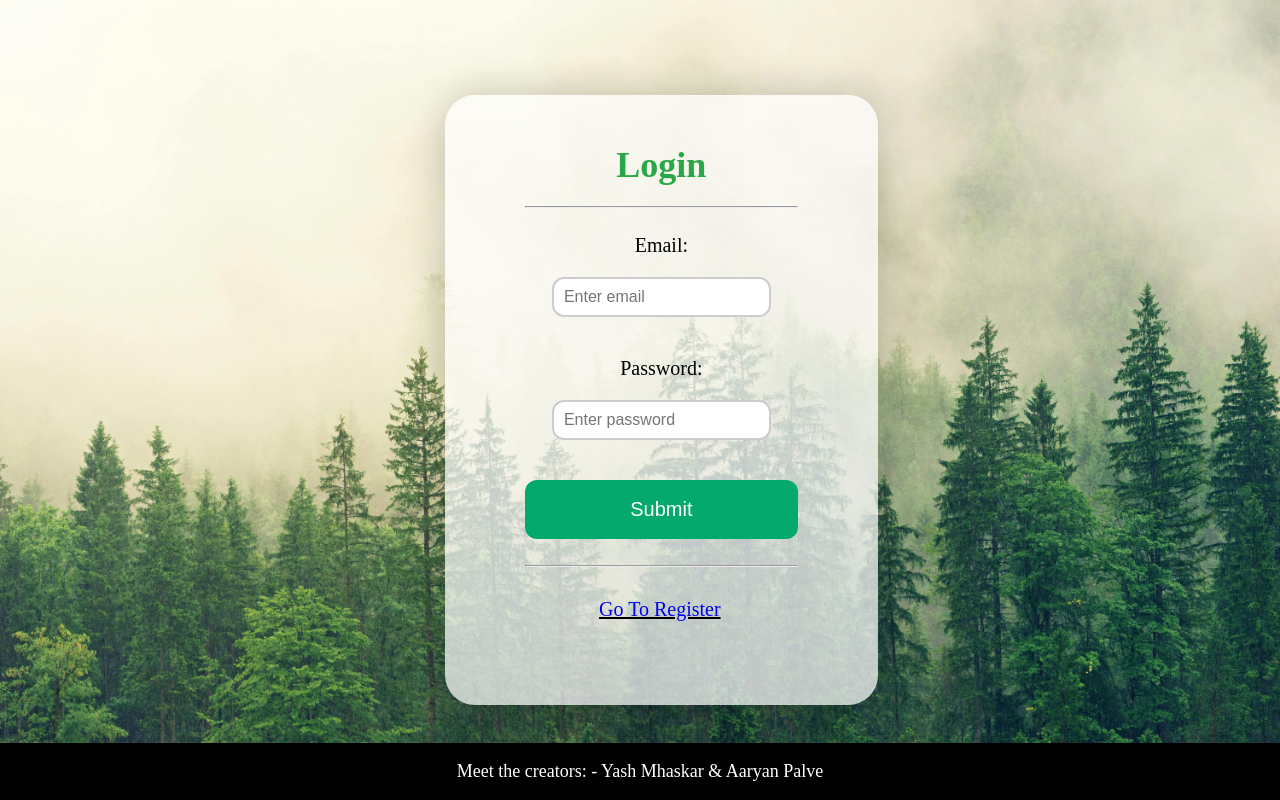
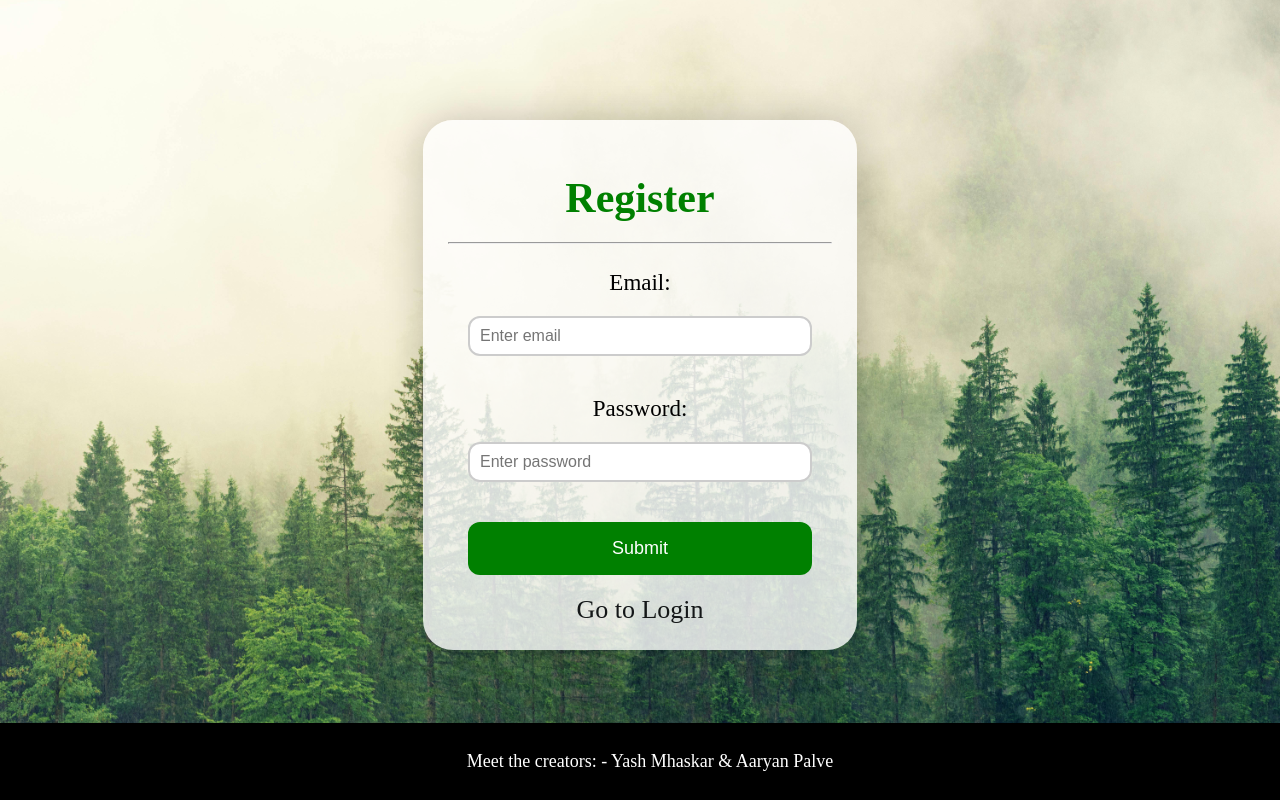
Before and after one commit to AaryanPalve5/agrimate.github.io, a Flask app: page /login_rain in a window 1280 px wide. Run offline with Flask 3, Linux system fonts and the light colour scheme; some libraries are stand-ins or nearby versions.

Commit message:
Agrimate

```diff
--- a/Rainfall-Prediction/templates/login.html
+++ b/Rainfall-Prediction/templates/login.html
@@ -12,6 +12,8 @@
         margin: 0;
         padding: 0;
         overflow: hidden;
+        font-family: 'Times New Roman', Times, serif;
+        font-size: 16px;
     }
 
     .container {
@@ -19,27 +21,23 @@
         flex-direction: column;
         align-items: center;
         justify-content: center;
-        height: 100vh;
-
+        min-height: 100vh;
     }
 
     .form-wrapper {
-        background-color: rgba(255, 255, 255, 0.718); /* Adjusted opacity */
+        background-color: rgba(255, 255, 255, 0.8); /* Adjusted opacity */
         padding: 25px; /* Increased padding */
         border-radius: 30px; /* Increased border radius */
         box-shadow: 0 0 40px rgba(0, 0, 0, 0.2); /* Increased box shadow */
         text-align: center;
         max-width: 800px; /* Increased max-width for wider form */
-        width: 70%; /* Set width to 80% for responsiveness */
-        height: 70vh; /* Set shorter height */
-        padding-right: 80px;
-        padding-left: 80px;
+        width: 30%; /* Set width to 80% for responsiveness */
+        margin-bottom: 30px; /* Increased margin bottom */
     }
 
     .form-title {
-        color: #2aa747;
-        font-weight: bolder;
-        font-size: 36px; /* Decreased font size */
+        color: green;
+        font-size: 42px; /* Decreased font size */
         margin-bottom: 20px; /* Increased margin bottom */
     }
 
@@ -50,12 +48,12 @@
     label {
         display: block;
         margin-bottom: 20px; /* Increased margin bottom */
-        font-size: 20px; /* Decreased font size */
+        font-size: 23px; /* Decreased font size */
     }
 
     input[type="email"],
     input[type="password"] {
-        width: 80%;
+        width: calc(100% - 40px); /* Adjusted width */
         height: 40px; /* Adjusted height */
         padding: 10px; /* Decreased padding */
         margin-bottom: 20px; /* Increased margin bottom */
@@ -66,84 +64,75 @@
     }
 
     button[type="submit"] {
-        width: 100%;
-        padding: 18px; /* Decreased padding */
-        background-color: #04AA6D;
+        width: calc(100% - 40px); /* Adjusted width */
+        padding: 16px; /* Decreased padding */
+        background-color: green;
         color: #fff;
         border: none;
         border-radius: 12px; /* Increased border radius */
         cursor: pointer;
-
-        font-size: 20px; /* Decreased font size */
+        transition: background-color 0.3s;
+        font-size: 18px; /* Decreased font size */
     }
 
     button[type="submit"]:hover {
         background-color: darkgreen;
     }
 
-
-
-
+    .btn-register {
+        display: block;
+        margin-top: 20px; /* Decreased margin top */
+        font-size: 26px; /* Decreased font size */
+        text-decoration: none;
+        color: #141718;
+        transition: color 0.3s;
+    }
 
     footer {
-            background-color: black;
+        background-color: rgba(0, 0, 0, 0.8);
         color: white;
         text-align: center;
-
         position: fixed;
         bottom: 0;
-            width: 100%;/* Adjusted margin-bottom */
-            z-index: 9999;
-        }
-      @media screen and (max-width: 768px) {
-        .form-wrapper {
-          margin-left: -15px;
-        }
+        width: 100%;
+        padding: 10px;
+        font-family: 'Times New Roman', Times, serif;
+        font-size: 14px;
     }
   </style>
-
-  <script src="https://cdn.jsdelivr.net/npm/jquery@3.7.1/dist/jquery.slim.min.js"></script>
-  <script src="https://cdn.jsdelivr.net/npm/popper.js@1.16.1/dist/umd/popper.min.js"></script>
-  <script src="https://cdn.jsdelivr.net/npm/bootstrap@4.6.2/dist/js/bootstrap.bundle.min.js"></script>
 </head>
 <body>
 
 <div class="container">
-  <div class="row justify-content-center">
-    <div class="col-sm-8">
   <div class="form-wrapper">
-        <form action="{% if login_type == 'rain' %}/login_rain{% else %}/login_crop{% endif %}" method="POST">
-          <h1 class="form-title">Login</h1> <!-- Move "Login" inside the form --><hr><br>
-
+    <h1 class="form-title">Register</h1><hr><br>
+    {% if error %}
+    <div class="alert alert-danger" role="alert">
+      <script>
+        alert("{{ error }}")
+      </script>
+    </div>
+    {% endif %}
+    <form action="{% if register_type == 'rain' %}/register_rain{% else %}/register_crop{% endif %}" method="POST">
       <div class="form-group">
         <label for="email">Email:</label>
-            <input type="email" class="form-control" id="email" placeholder="Enter email" name="email">
+        <input type="email" id="email" placeholder="Enter email" name="email">
       </div>
       <div class="form-group">
         <label for="pwd">Password:</label>
-            <input type="password" class="form-control" id="pwd" placeholder="Enter password" name="password">
+        <input type="password" id="pwd" placeholder="Enter password" name="password">
       </div>
-          <button type="submit" class="btn btn-dark">Submit</button>
-
-          <br><br><hr><a href="{% if login_type == 'rain' %}/register_rain{% else %}/register_crop{% endif %}" class="reg" style="margin: 3px; font-size: 20px; text-decoration-color: black;"><br>Go To Register</a>
-         <br>
-         {% if error %}<br><hr>
-        <div class="alert alert-danger" role="alert"  style="font-size: 30px;">
-          {{ error }}
-        </div>
-        {% endif %}
-
-        <br></form>
+      <button type="submit">Submit</button>
+    </form>
+    <a href="{% if register_type == 'rain' %}/login_rain{% else %}/login_crop{% endif %}" class="btn-register">Go to Login</a>
   </div>
 </div>
-  </div>
-</div>
+
 
 
 <footer style="margin-bottom: 0px; background-color: black; color: white; width: 100%;  position: absolute; bottom: 0; font-family: 'Times New Roman', Times, serif; font-size: large; text-align: center;">
   <p>Meet the creators: - <a href="https://myash21.github.io/portfolio.github.io/" style="color: white; text-decoration: none;">Yash Mhaskar</a> & <a href="https://aaryanpalve5.github.io/PortfolioASP/index.html" target="_blank" style="color: white; text-decoration: none;">Aaryan Palve</a></p>
 </footer>
 
-
 </body>
 </html>
```
Also changed, not shown: Rainfall-Prediction/templates/register.html (+3 -5 lines). Lines whose indentation alone changed are shown as unchanged.
